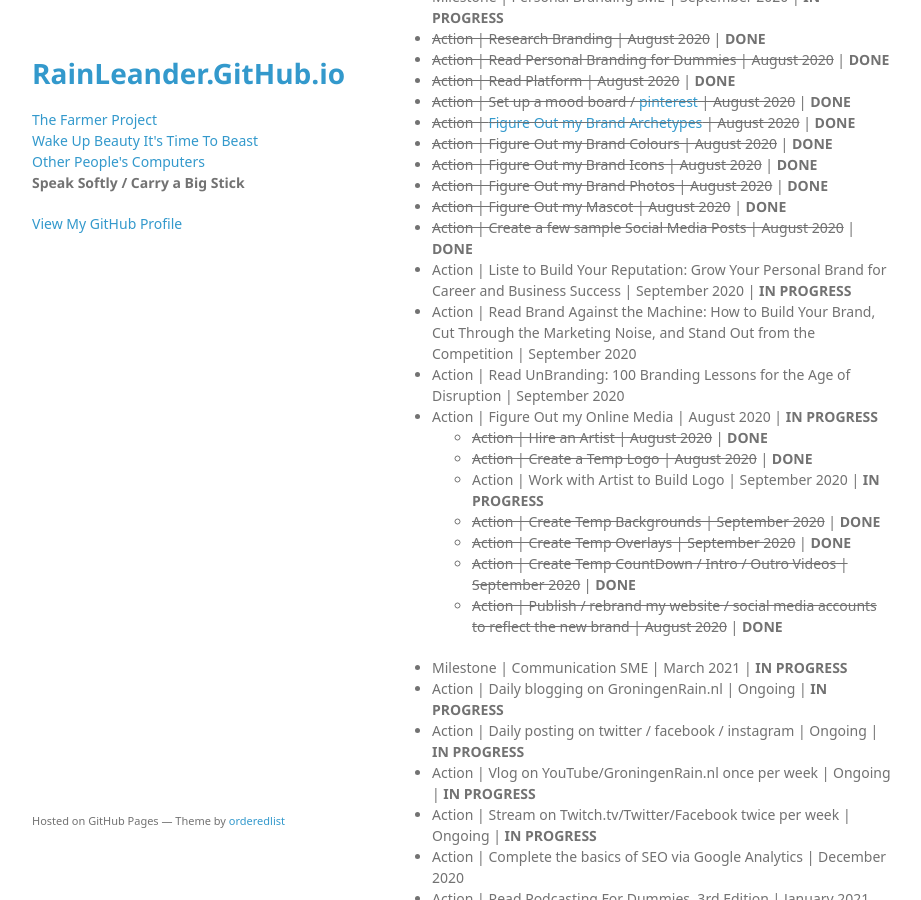
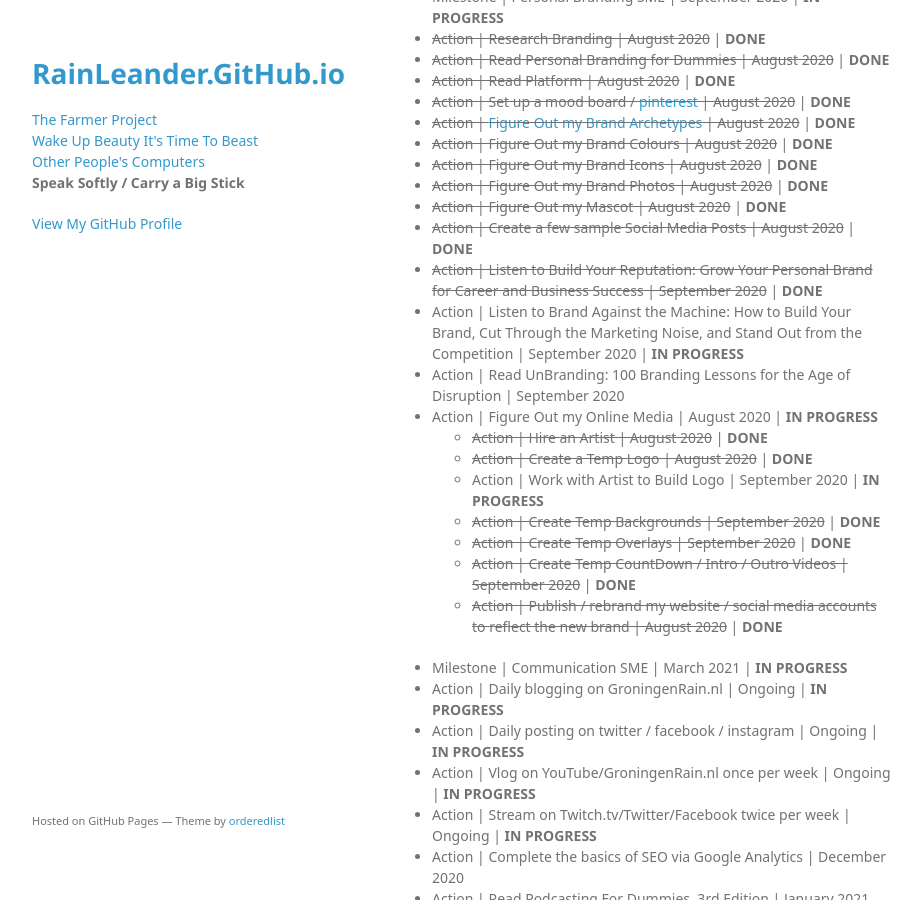
Before and after one commit to rainleander/rainleander.github.io, a Jekyll site: the page speak-softly.html, which Jekyll copies as it is, in a window 1280 px wide and 900 px high, scrolled down 549 px. Shown: the whole window, without its empty margins (178-1099 px from the left). Built offline with Jekyll 4.4.1, drawn with Linux system fonts in a browser that asks for light colours; some web fonts are replaced.

Commit message:
Update speak-softly.html

```diff
--- a/speak-softly.html
+++ b/speak-softly.html
@@ -51,8 +51,8 @@
           <li><del>Action | Figure Out my Brand Photos | August 2020</del> | <b>DONE</b></li>
           <li><del>Action | Figure Out my Mascot | August 2020</del> | <b>DONE</b></li>
           <li><del>Action | Create a few sample Social Media Posts | August 2020</del> | <b>DONE</b></li>
-          <li>Action | Liste to Build Your Reputation: Grow Your Personal Brand for Career and Business Success | September 2020 | <b>IN PROGRESS</b></li>
-          <li>Action | Read Brand Against the Machine: How to Build Your Brand, Cut Through the Marketing Noise, and Stand Out from the Competition | September 2020</li>
+          <li><del>Action | Listen to Build Your Reputation: Grow Your Personal Brand for Career and Business Success | September 2020</del> | <b>DONE</b></li>
+          <li>Action | Listen to Brand Against the Machine: How to Build Your Brand, Cut Through the Marketing Noise, and Stand Out from the Competition | September 2020 | <b>IN PROGRESS</b></li>
           <li>Action | Read UnBranding: 100 Branding Lessons for the Age of Disruption | September 2020</li>
           <li>Action | Figure Out my Online Media | August 2020 | <b>IN PROGRESS</b></li>
               <ul><li><del>Action | Hire an Artist | August 2020</del> | <b>DONE</b></li>
```
